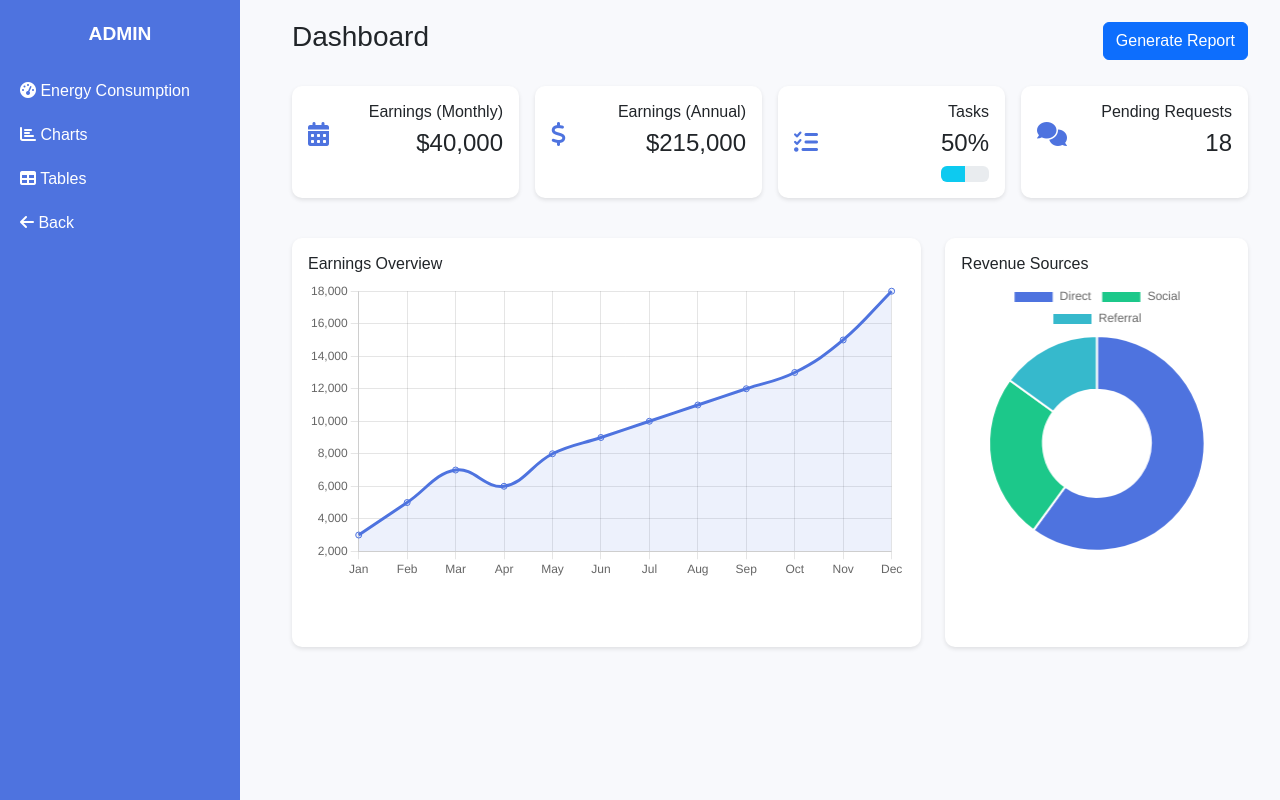
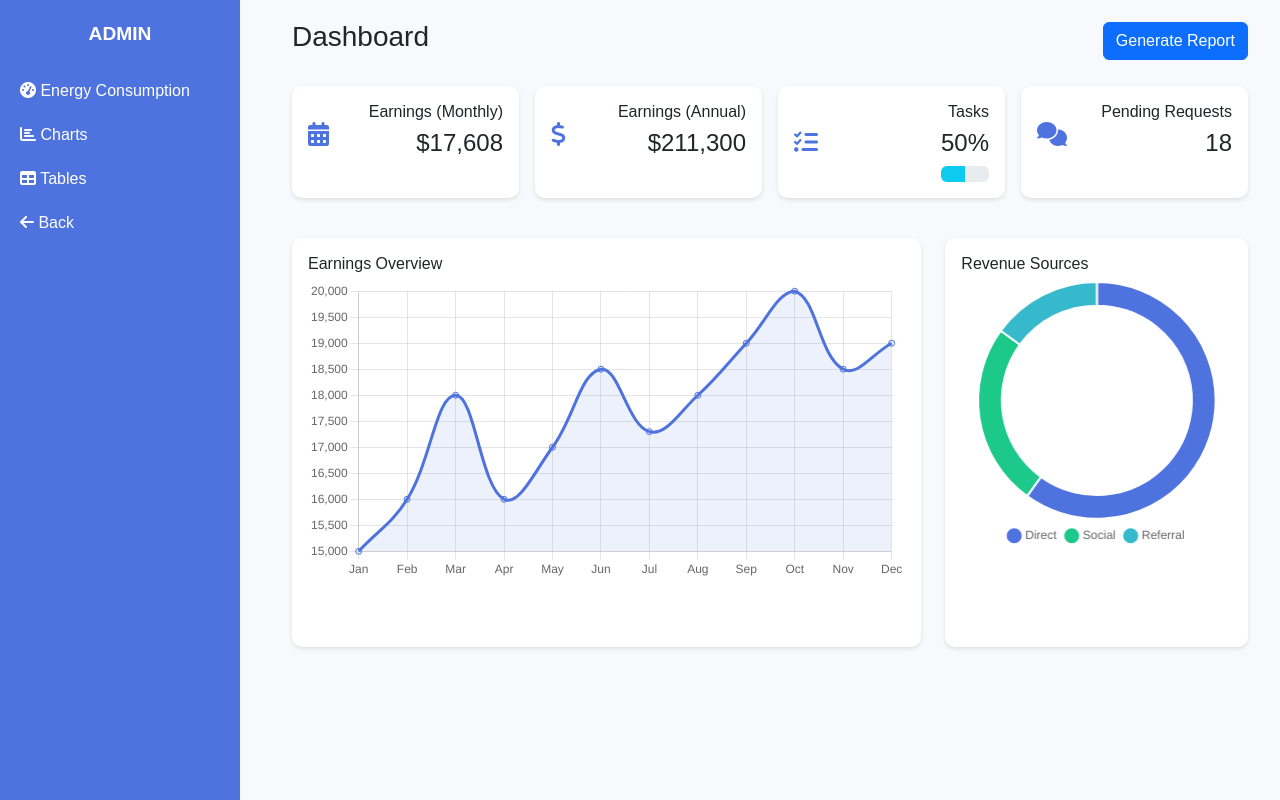
Before and after one commit to ezhilezhil/Real-Time-EV-Fleet-Monitoring-and-Predictive-Analytics-Solution, a Flask app: a page that uses templates/Cost and Energy Consumption.html in a window 1280 px wide. Run offline with Flask 3, Linux system fonts and the light colour scheme; parts of the project's set-up code (start-up, migrations or seed data) failed here and were passed over.

Commit message:
Update Cost and Energy Consumption.html

```diff
--- a/templates/Cost and Energy Consumption.html
+++ b/templates/Cost and Energy Consumption.html
@@ -104,7 +104,7 @@
                 <i class="fas fa-calendar-alt card-icon"></i>
                 <div class="text-end">
                     <h6>Earnings (Monthly)</h6>
-                    <h4>$40,000</h4>
+                    <h4>$17,608</h4>
                 </div>
             </div>
         </div>
@@ -115,7 +115,7 @@
                 <i class="fas fa-dollar-sign card-icon"></i>
                 <div class="text-end">
                     <h6>Earnings (Annual)</h6>
-                    <h4>$215,000</h4>
+                    <h4>$211,300</h4>
                 </div>
             </div>
         </div>
@@ -181,7 +181,7 @@
                 labels: ['Jan', 'Feb', 'Mar', 'Apr', 'May', 'Jun', 'Jul', 'Aug', 'Sep', 'Oct', 'Nov', 'Dec'],
                 datasets: [{
                     label: 'Earnings',
-                    data: [3000, 5000, 7000, 6000, 8000, 9000, 10000, 11000, 12000, 13000, 15000, 18000],
+                    data: [15000, 16000, 18000, 16000, 17000, 18500, 17300, 18000, 19000, 20000, 18500, 19000],
                     borderColor: '#4e73df',
                     backgroundColor: 'rgba(78, 115, 223, 0.1)',
                     tension: 0.4,
@@ -214,9 +214,14 @@
                 responsive: true,
                 plugins: {
                     legend: {
-                        position: 'top'
+                        position: 'bottom',
+                        labels: {
+                        usePointStyle: true,  // Use the pointStyle for the legend marker
+                        boxWidth: 10          // Adjust the size of the legend markers
                     }
-                }
+                    }
+                },
+                cutout : '80%',
             }
         });
     </script>
```
